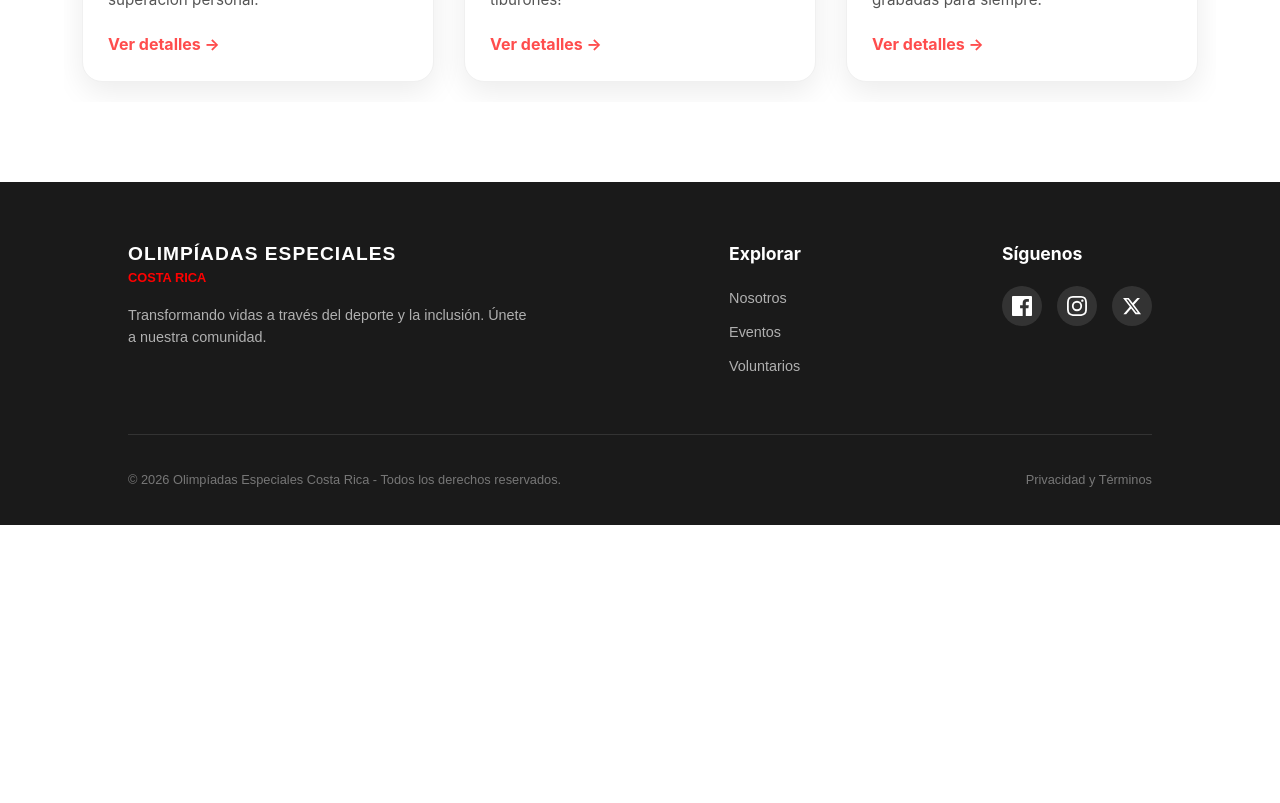
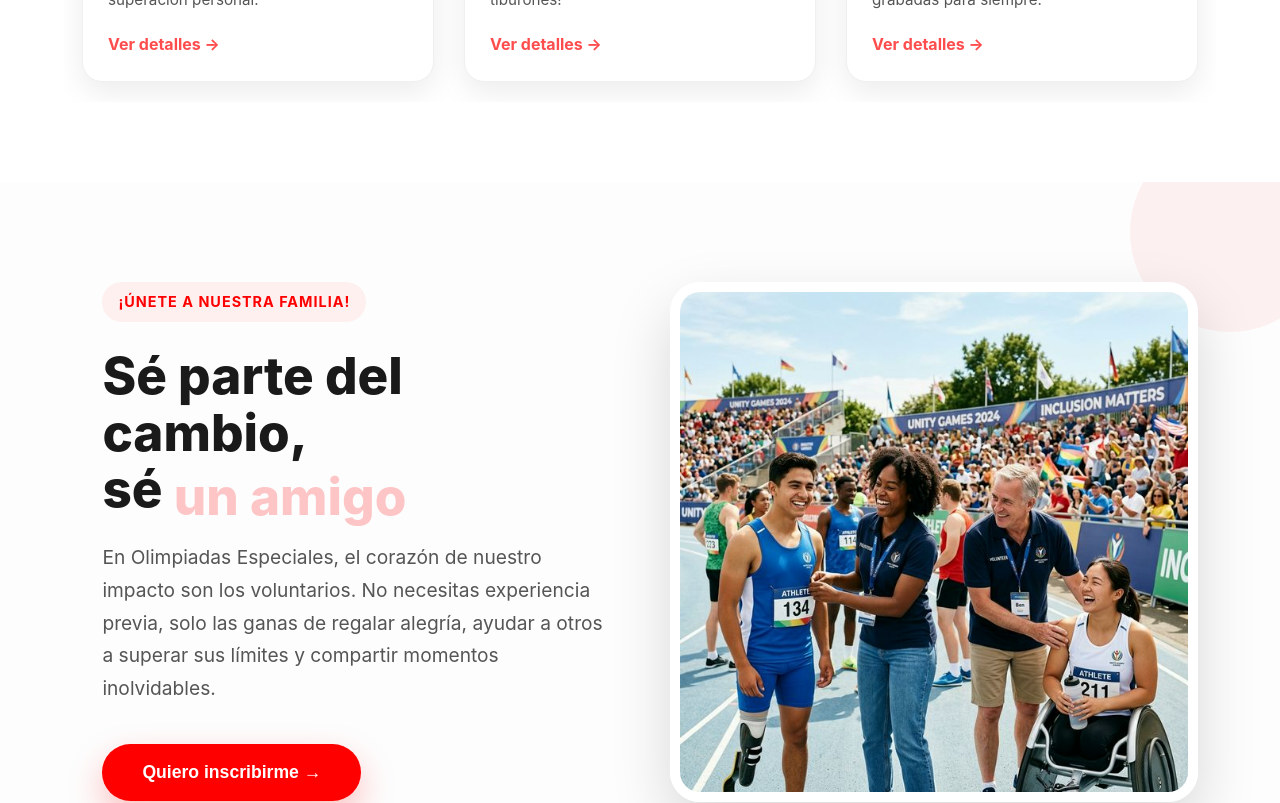
Before and after one commit to Carlosfwd86/OlimpiadasEspeciales_CostaRica, a React (Vite) app in the folder Olimpiadas_Especiales/: page / in a window 1280 px wide. Shown: the part 1860-2663 px from the top of the page. Before the commit the page ends 2385 px from the top, so only its background shows below. Built offline with nearby package versions, Linux system fonts and the light colour scheme; data requests are answered from the project's data file.

Commit message:
seccion de voluntarios se completo e ingresé imagenes

```diff
--- /dev/null
+++ b/Olimpiadas_Especiales/src/components/BannerVoluntarios.jsx
@@ -0,0 +1,51 @@
+import React from 'react';
+import { useNavigate } from 'react-router-dom';
+import '../styles/BannerVoluntarios.css';
+import imgVoluntarios from '../img/voluntarios_accion.png';
+
+const BannerVoluntarios = () => {
+    const navigate = useNavigate();
+
+    const handleRedirect = () => {
+        navigate('/voluntarios');
+    };
+
+    const [rolActual, setRolActual] = React.useState(0);
+    const rolesDisponibles = ["un héroe", "un mentor", "un amigo", "un voluntario"];
+
+    React.useEffect(() => {
+        const interval = setInterval(() => {
+            setRolActual((prev) => (prev + 1) % rolesDisponibles.length);
+        }, 3000);
+        return () => clearInterval(interval);
+    }, []);
+
+    return (
+        <section className="banner-voluntarios-section">
+            <div className="decoracion-vol-1"></div>
+
+            <div className="banner-voluntarios-contenido">
+                <span className="badge-voluntarios">¡Únete a nuestra familia!</span>
+                <h2>Sé parte del cambio, <br />sé <span key={rolActual} className="texto-cambiante">{rolesDisponibles[rolActual]}</span></h2>
+                <p>
+                    En Olimpiadas Especiales, el corazón de nuestro impacto son los voluntarios.
+                    No necesitas experiencia previa, solo las ganas de regalar alegría,
+                    ayudar a otros a superar sus límites y compartir momentos inolvidables.
+                </p>
+                <div className="banner-botones">
+                    <button className="boton-unete-voluntario" onClick={handleRedirect}>
+                        Quiero inscribirme &rarr;
+                    </button>
+                </div>
+            </div>
+
+            <div className="banner-voluntarios-imagen">
+                <div className="imagen-wrapper-vol">
+                    <img src={imgVoluntarios} alt="Voluntarios en acción ayudando a atletas" />
+                </div>
+            </div>
+        </section>
+    );
+};
+
+export default BannerVoluntarios;
--- a/Olimpiadas_Especiales/src/components/Home.jsx
+++ b/Olimpiadas_Especiales/src/components/Home.jsx
@@ -6,6 +6,7 @@ import { getTutores } from '../services/ServicesTutores';
 import { getEntrenadores } from '../services/ServicesEntrenadores';
 import { getVoluntarios } from '../services/ServicesVoluntarios';
 import CarouselEventos from './CarouselEventos';
+import BannerVoluntarios from './BannerVoluntarios';
 
 const Home = () => {
 
@@ -153,6 +154,7 @@ const Home = () => {
             </div>
         </div>
         <CarouselEventos />
+        <BannerVoluntarios />
     </>
 );
 };
--- a/Olimpiadas_Especiales/src/components/Voluntarios.jsx
+++ b/Olimpiadas_Especiales/src/components/Voluntarios.jsx
@@ -1,12 +1,62 @@
 import React from 'react';
+import '../styles/Voluntarios.css';
 
 const Voluntarios = () => {
-  return (
-    <div style={{ padding: '40px', textAlign: 'center' }}>
-      <h1>Voluntarios</h1>
-      <p>Página en construcción...</p>
-    </div>
-  );
+    const rolesVoluntariado = [
+        {
+            titulo: "Entrenador",
+            descripcion: "Ayuda a nuestros atletas a desarrollar sus habilidades deportivas y fomenta la disciplina.",
+            icono: "🏆"
+        },
+        {
+            titulo: "Logística de Eventos",
+            descripcion: "Colabora en la organización, hidratación y soporte durante los torneos y competencias.",
+            icono: "📍"
+        },
+        {
+            titulo: "Apoyo Médico",
+            descripcion: "Brinda asistencia profesional o primeros auxilios en nuestras actividades deportivas.",
+            icono: "🏥"
+        },
+        {
+            titulo: "Fotografía y Redes",
+            descripcion: "Captura los mejores momentos y comparte las historias de éxito de nuestros atletas.",
+            icono: "📸"
+        }
+    ];
+
+    return (
+        <section className="seccion-voluntarios-completa">
+            <div className="voluntarios-hero">
+                <h1>Únete como Voluntario</h1>
+                <p>Tu tiempo y talento pueden transformar vidas.</p>
+            </div>
+
+            <div className="voluntarios-contenido-cards">
+                <h2>¿En qué te gustaría colaborar?</h2>
+                <div className="grid-roles-voluntarios">
+                    {rolesVoluntariado.map((rol, index) => (
+                        <div key={index} className="rol-voluntario-card">
+                            <span className="rol-icono">{rol.icono}</span>
+                            <h3>{rol.titulo}</h3>
+                            <p>{rol.descripcion}</p>
+                            <button className="boton-postular">Postularme</button>
+                        </div>
+                    ))}
+                </div>
+            </div>
+
+            <div className="info-registro-voluntarios">
+                <h3>¿Cómo es el proceso?</h3>
+                <ol>
+                    <li>Selecciona tu área de interés.</li>
+                    <li>Completa el formulario de registro.</li>
+                    <li>Asiste a una de nuestras sesiones de inducción.</li>
+                    <li>¡Empieza a dejar una huella positiva!</li>
+                </ol>
+            </div>
+        </section>
+    );
 };
 
 export default Voluntarios;
--- /dev/null
+++ b/Olimpiadas_Especiales/src/styles/BannerVoluntarios.css
@@ -0,0 +1,142 @@
+.banner-voluntarios-section {
+  padding: 100px 8%;
+  background: #fdfdfd;
+  display: flex;
+  align-items: center;
+  gap: 60px;
+  overflow: hidden;
+  position: relative;
+}
+
+.banner-voluntarios-contenido {
+  flex: 1;
+  z-index: 2;
+}
+
+.badge-voluntarios {
+  display: inline-block;
+  background: #fff0f0;
+  color: #ff0000;
+  padding: 8px 16px;
+  border-radius: 50px;
+  font-weight: 700;
+  font-size: 0.9rem;
+  margin-bottom: 25px;
+  text-transform: uppercase;
+  letter-spacing: 1px;
+}
+
+.banner-voluntarios-contenido h2 {
+  font-size: 3.2rem;
+  color: #1a1a1a;
+  line-height: 1.1;
+  margin-bottom: 25px;
+  font-weight: 800;
+}
+
+.texto-cambiante {
+  color: #ff0000;
+  display: inline-block;
+  min-width: 250px;
+  text-align: left;
+  animation: fadeSlideUp 0.6s ease;
+}
+
+@keyframes fadeSlideUp {
+  0% {
+    opacity: 0;
+    transform: translateY(10px);
+  }
+  100% {
+    opacity: 1;
+    transform: translateY(0);
+  }
+}
+
+.banner-voluntarios-contenido p {
+  font-size: 1.2rem;
+  color: #555;
+  line-height: 1.7;
+  margin-bottom: 40px;
+}
+
+.banner-botones {
+  display: flex;
+  gap: 20px;
+}
+
+.boton-unete-voluntario {
+  background: #ff0000;
+  color: white;
+  border: none;
+  padding: 18px 40px;
+  border-radius: 50px;
+  font-weight: 700;
+  font-size: 1.1rem;
+  cursor: pointer;
+  transition: all 0.3s ease;
+  box-shadow: 0 15px 35px rgba(255, 0, 0, 0.25);
+  text-decoration: none;
+}
+
+.boton-unete-voluntario:hover {
+  transform: translateY(-5px);
+  box-shadow: 0 20px 45px rgba(255, 0, 0, 0.35);
+  background: #e60000;
+}
+
+.banner-voluntarios-imagen {
+  flex: 1;
+  position: relative;
+  z-index: 2;
+}
+
+.imagen-wrapper-vol {
+  width: 100%;
+  height: 500px;
+  border-radius: 30px;
+  overflow: hidden;
+  box-shadow: 0 25px 60px rgba(0, 0, 0, 0.15);
+  border: 10px solid white;
+}
+
+.imagen-wrapper-vol img {
+  width: 100%;
+  height: 100%;
+  object-fit: cover;
+  transition: transform 0.5s ease;
+}
+
+.imagen-wrapper-vol:hover img {
+  transform: scale(1.05);
+}
+
+/* Elementos decorativos */
+.decoracion-vol-1 {
+  position: absolute;
+  top: -50px;
+  right: -50px;
+  width: 200px;
+  height: 200px;
+  background: #ff0000;
+  border-radius: 50%;
+  opacity: 0.05;
+  z-index: 1;
+}
+
+@media (max-width: 1100px) {
+  .banner-voluntarios-section {
+    flex-direction: column;
+    text-align: center;
+    padding: 80px 5%;
+  }
+  .banner-botones {
+    justify-content: center;
+  }
+  .banner-voluntarios-contenido h2 {
+    font-size: 2.5rem;
+  }
+  .imagen-wrapper-vol {
+    height: 350px;
+  }
+}
--- a/Olimpiadas_Especiales/src/styles/Voluntarios.css
+++ b/Olimpiadas_Especiales/src/styles/Voluntarios.css
@@ -0,0 +1,130 @@
+.seccion-voluntarios-completa {
+    padding: 80px 10%;
+    background: #fdfdfd;
+    min-height: 100vh;
+}
+
+.voluntarios-hero {
+    text-align: center;
+    margin-bottom: 60px;
+}
+
+.voluntarios-hero h1 {
+    font-size: 3rem;
+    color: #1a1a1a;
+    margin-bottom: 15px;
+    font-weight: 800;
+}
+
+.voluntarios-hero p {
+    color: #666;
+    font-size: 1.25rem;
+}
+
+.voluntarios-contenido-cards {
+    margin: 60px auto;
+}
+
+.voluntarios-contenido-cards h2 {
+    font-size: 2.2rem;
+    color: #1a1a1a;
+    margin-bottom: 40px;
+    text-align: center;
+    font-weight: 800;
+}
+
+.grid-roles-voluntarios {
+    display: grid;
+    grid-template-columns: repeat(auto-fit, minmax(250px, 1fr));
+    gap: 30px;
+}
+
+.rol-voluntario-card {
+    background: white;
+    padding: 30px;
+    border-radius: 20px;
+    box-shadow: 0 10px 30px rgba(0, 0, 0, 0.05);
+    text-align: center;
+    border: 1px solid #f0f0f0;
+    transition: transform 0.3s ease, border-color 0.3s ease;
+}
+
+.rol-voluntario-card:hover {
+    transform: translateY(-8px);
+    border-color: #ff0000;
+    box-shadow: 0 20px 45px rgba(0, 0, 0, 0.08);
+}
+
+.rol-icono {
+    font-size: 2.5rem;
+    display: block;
+    margin-bottom: 20px;
+}
+
+.rol-voluntario-card h3 {
+    font-size: 1.5rem;
+    color: #1a1a1a;
+    margin-bottom: 15px;
+    font-weight: 800;
+}
+
+.rol-voluntario-card p {
+    color: #555;
+    font-size: 1rem;
+    line-height: 1.6;
+    margin-bottom: 25px;
+}
+
+.boton-postular {
+    background: #ff0000;
+    color: white;
+    border: none;
+    padding: 12px 25px;
+    border-radius: 50px;
+    font-weight: 700;
+    cursor: pointer;
+    transition: all 0.3s ease;
+}
+
+.boton-postular:hover {
+    background: #e60000;
+    transform: scale(1.05);
+}
+
+.info-registro-voluntarios {
+    background: #fff5f5;
+    padding: 50px;
+    border-radius: 25px;
+    margin-top: 80px;
+    border-left: 8px solid #ff0000;
+}
+
+.info-registro-voluntarios h3 {
+    font-size: 1.8rem;
+    color: #ff0000;
+    margin-bottom: 25px;
+    font-weight: 800;
+}
+
+.info-registro-voluntarios ol {
+    list-style: decimal;
+    margin-left: 20px;
+    font-size: 1.15rem;
+    color: #333;
+}
+
+.info-registro-voluntarios li {
+    margin-bottom: 15px;
+}
+
+@media (max-width: 768px) {
+    .voluntarios-hero h1 {
+        font-size: 2.2rem;
+    }
+    .grid-roles-voluntarios {
+        grid-template-columns: 1fr;
+    }
+    .seccion-voluntarios-completa {
+        padding: 50px 5%;
+    }
+}
```
Also changed, not shown: Olimpiadas_Especiales/src/img/voluntarios_accion.png (added).
